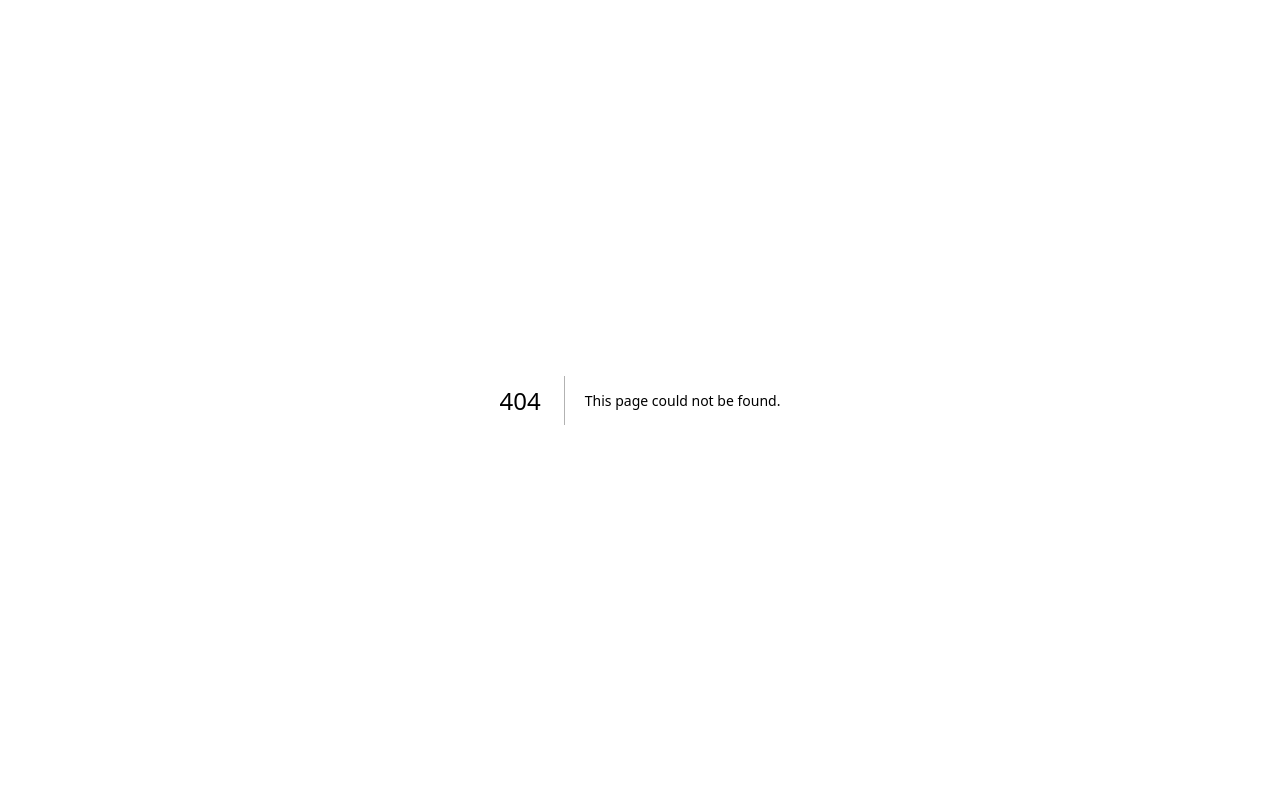
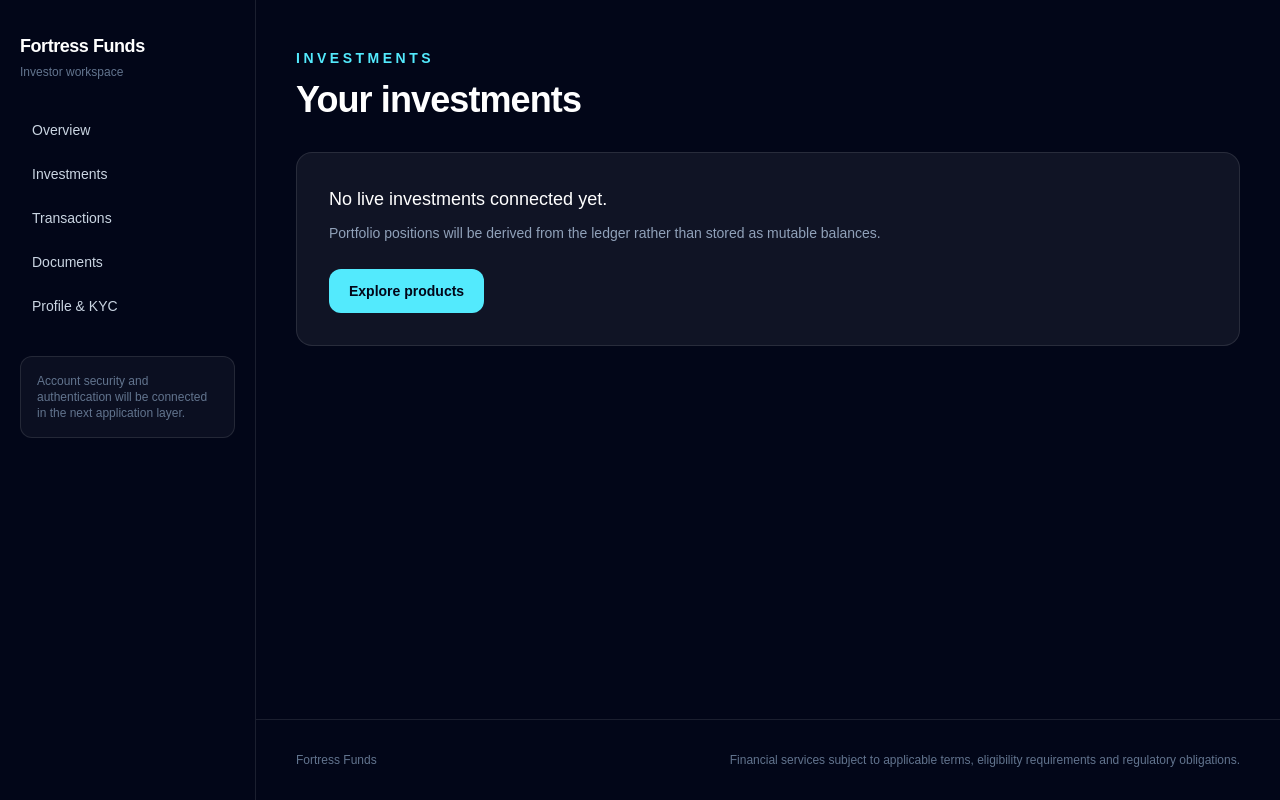
Before and after one commit to mustardir/rentable-, a Next.js app in the folder apps/web/: page /dashboard/investments in a window 1280 px wide. Before the commit this address had no page. Built offline with nearby package versions, Linux system fonts and the light colour scheme.

Commit message:
feat(web): add investor investments dashboard route

```diff
--- /dev/null
+++ b/apps/web/app/dashboard/investments/page.tsx
@@ -0,0 +1,15 @@
+import Link from "next/link";
+
+export default function DashboardInvestmentsPage() {
+  return (
+    <section className="mx-auto max-w-6xl px-6 py-12 sm:px-10">
+      <p className="text-sm font-semibold uppercase tracking-[0.25em] text-cyan-300">Investments</p>
+      <h1 className="mt-3 text-4xl font-semibold tracking-tight">Your investments</h1>
+      <div className="mt-8 rounded-2xl border border-white/10 bg-white/[0.06] p-8">
+        <p className="text-lg font-medium">No live investments connected yet.</p>
+        <p className="mt-2 text-sm leading-6 text-slate-400">Portfolio positions will be derived from the ledger rather than stored as mutable balances.</p>
+        <Link href="/products" className="mt-6 inline-block rounded-xl bg-cyan-300 px-5 py-3 text-sm font-semibold text-slate-950">Explore products</Link>
+      </div>
+    </section>
+  );
+}
```
